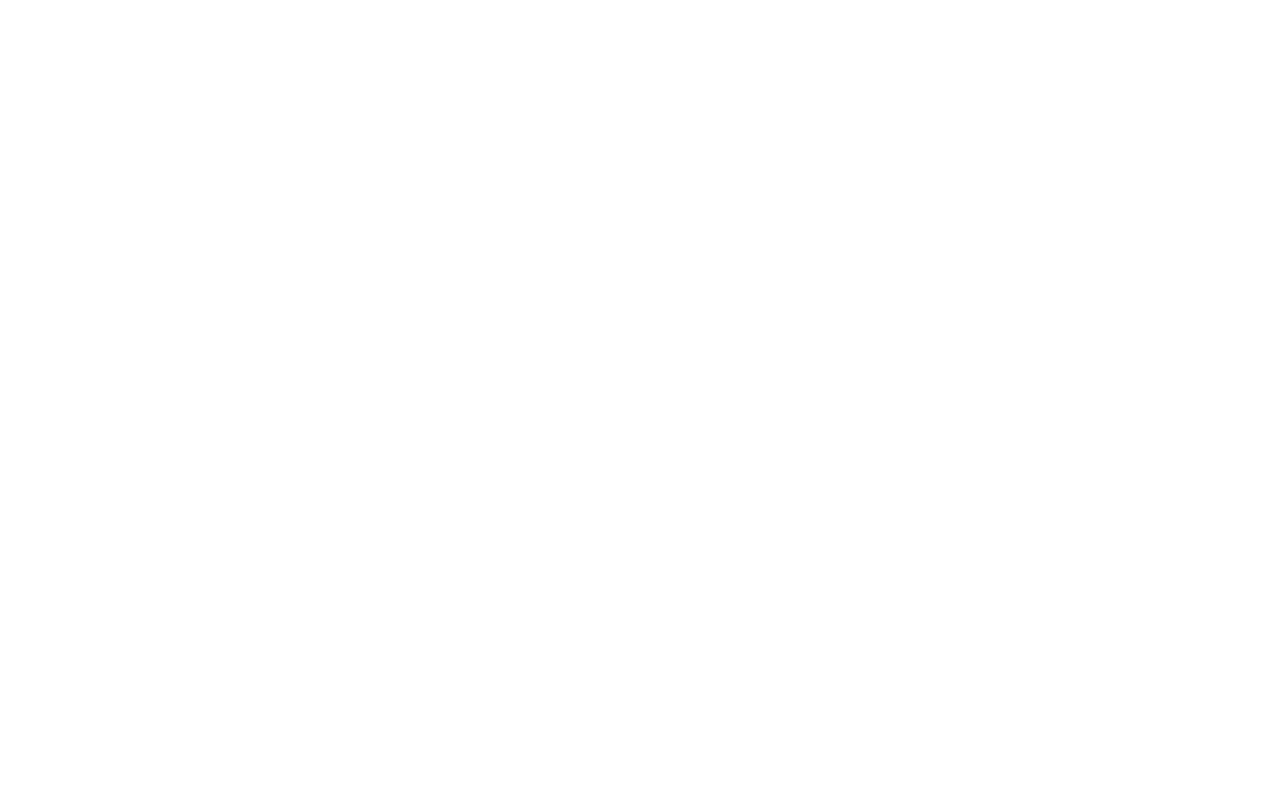
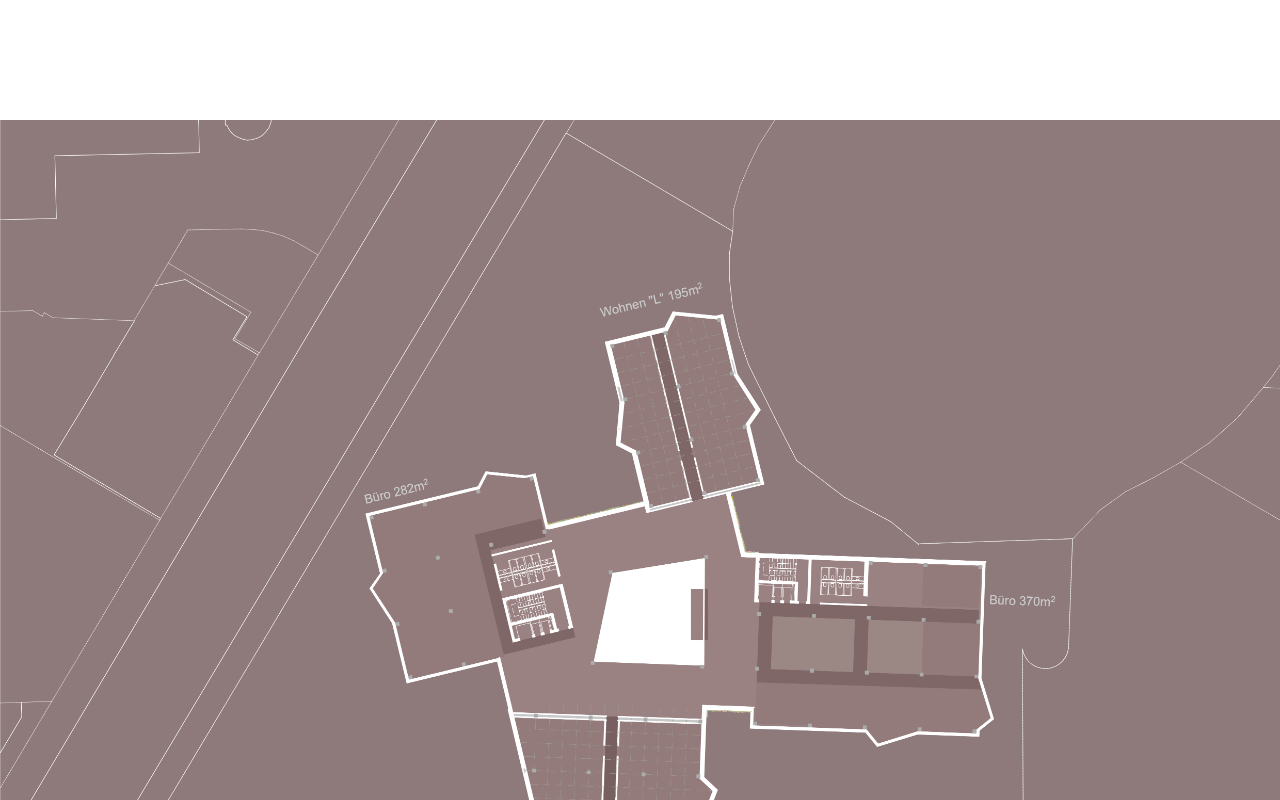
Before and after one commit to pweimann/new-construction-project, a Nuxt app: page / in a window 1280 px wide. Shown: the part 680-1480 px from the top of the page. Built offline with nearby package versions, Linux system fonts and the light colour scheme.

Commit message:
add test image

```diff
--- a/pages/index.vue
+++ b/pages/index.vue
@@ -4,6 +4,7 @@
       <h1>Hello girls, scroll down</h1>
     </div>
   </section>
+  <img src='/test.png'/>
   <ImageCollage></ImageCollage>
   <BackgroundImageSection />
   <TabSection></TabSection>
```
Also changed, not shown: public/test.png (added).
